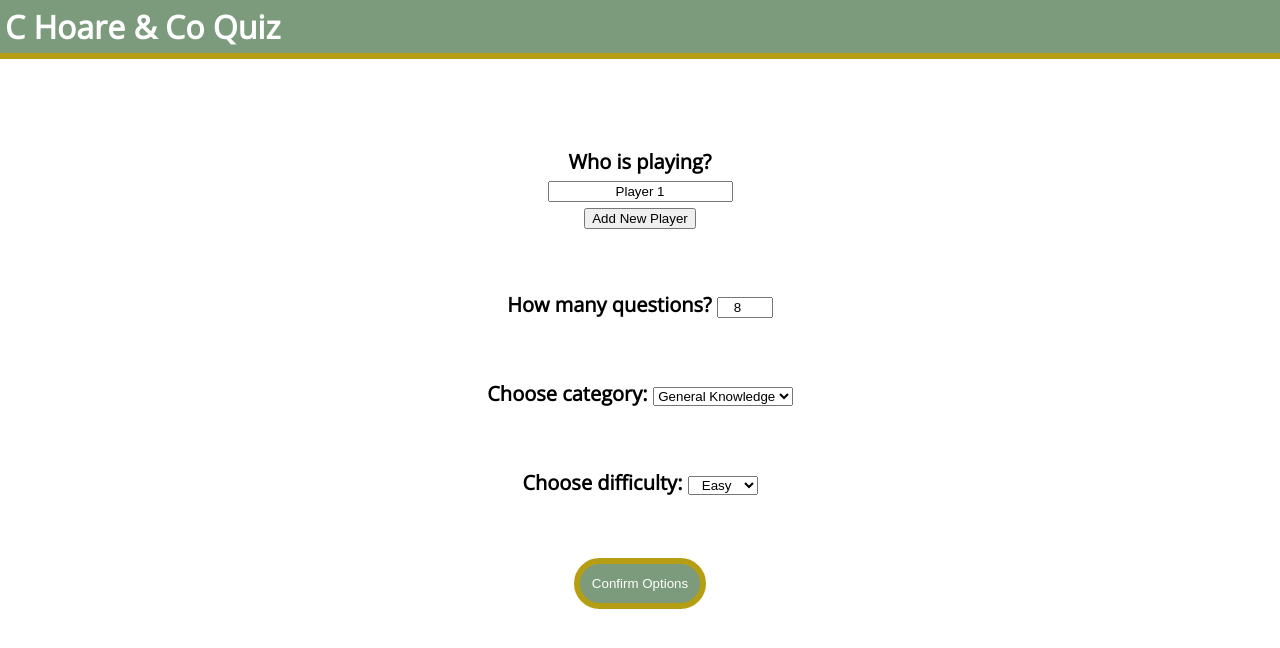
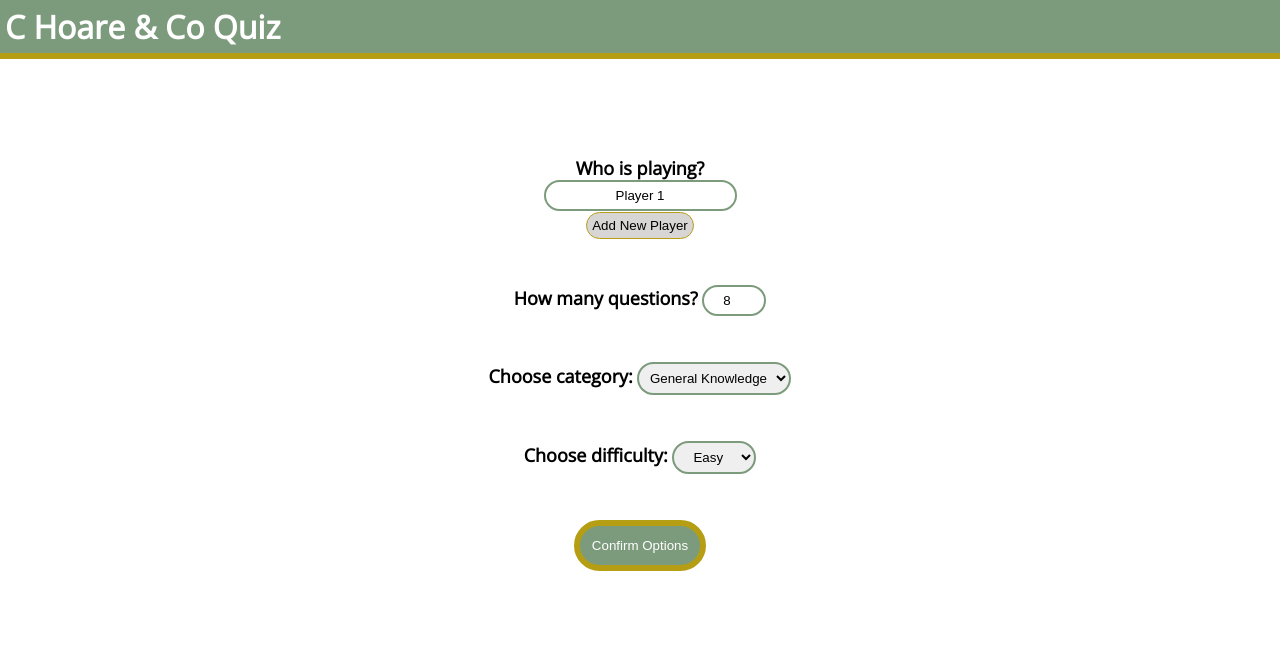
Before and after one commit to stephanie-ai/chc_quiz, a React app: page /options in a window 1280 px wide. Shown: the top 648 px of the page. Built offline with nearby package versions, Linux system fonts and the light colour scheme.

Commit message:
rounded buttons and input fields

```diff
--- a/src/App.css
+++ b/src/App.css
@@ -11,6 +11,13 @@
     font-family: 'Open Sans', sans-serif;
 }
 
+input, select {
+    border-radius: 30px;
+    padding: 6px;
+    border: 2px solid rgb(124, 155, 124);
+    outline: none;
+}
+
 /* background-color: rgb(124, 155, 124); */
 /* border-bottom: 6px solid rgb(182, 158, 20); */
 /*
--- a/src/Pages/Options/index.js
+++ b/src/Pages/Options/index.js
@@ -66,7 +66,7 @@ class Options extends Component {
                         <div className="formLine">
                             <label htmlFor="playerName"> Who is playing? </label><br/>
                         {addMorePlayers} <br/>
-                            <button onClick={this.addPlayer}> {this.state.totalPlayers >= 4 ? "Player Limit Reached!": "Add New Player"}</button>
+                            <button id="addNew" onClick={this.addPlayer}> {this.state.totalPlayers >= 4 ? "Player Limit Reached!": "Add New Player"}</button>
                         </div>
                         <br/>
                         <div className="formLine">
--- a/src/Pages/Options/style.css
+++ b/src/Pages/Options/style.css
@@ -15,15 +15,26 @@
     font-weight: bold;
 }
 
-.ready {
+/* .ready {
     font-size: 30px;
     color: white;
+} */
+
+.formLine {
+    color: black;
+    font-weight: bold;
+    padding: 12px;
+    font-size: 18px;
 }
 
-.formLine {
-    padding: 15px;
-    color: black;
+#addNew {
+    background-color: rgb(216, 213, 213);
+    border: 1px solid rgb(182, 158, 20);
+    border-radius: 30px;
+    padding: 5px;
+}
+
+#addNew:hover {
     font-weight: bold;
-    padding: 20px;
-    font-size: 20px;
+    cursor: pointer;
 }
```
